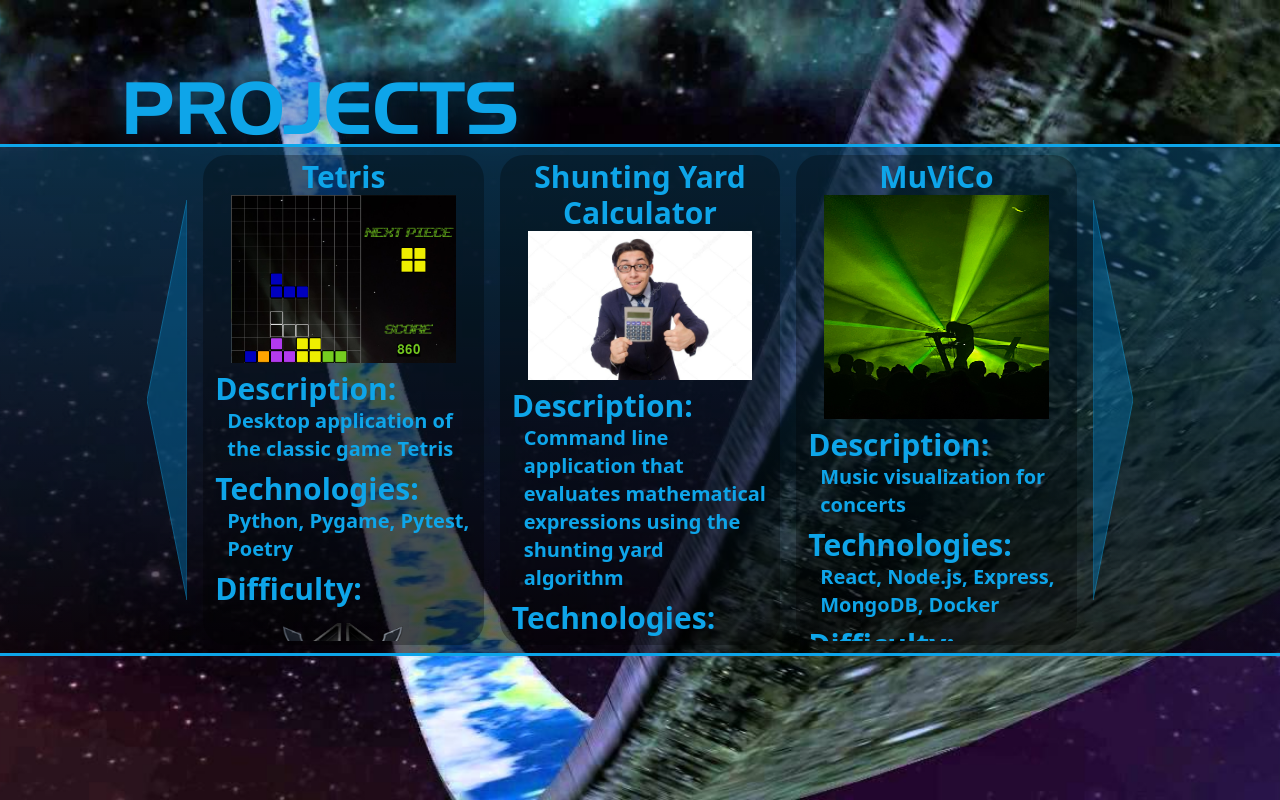
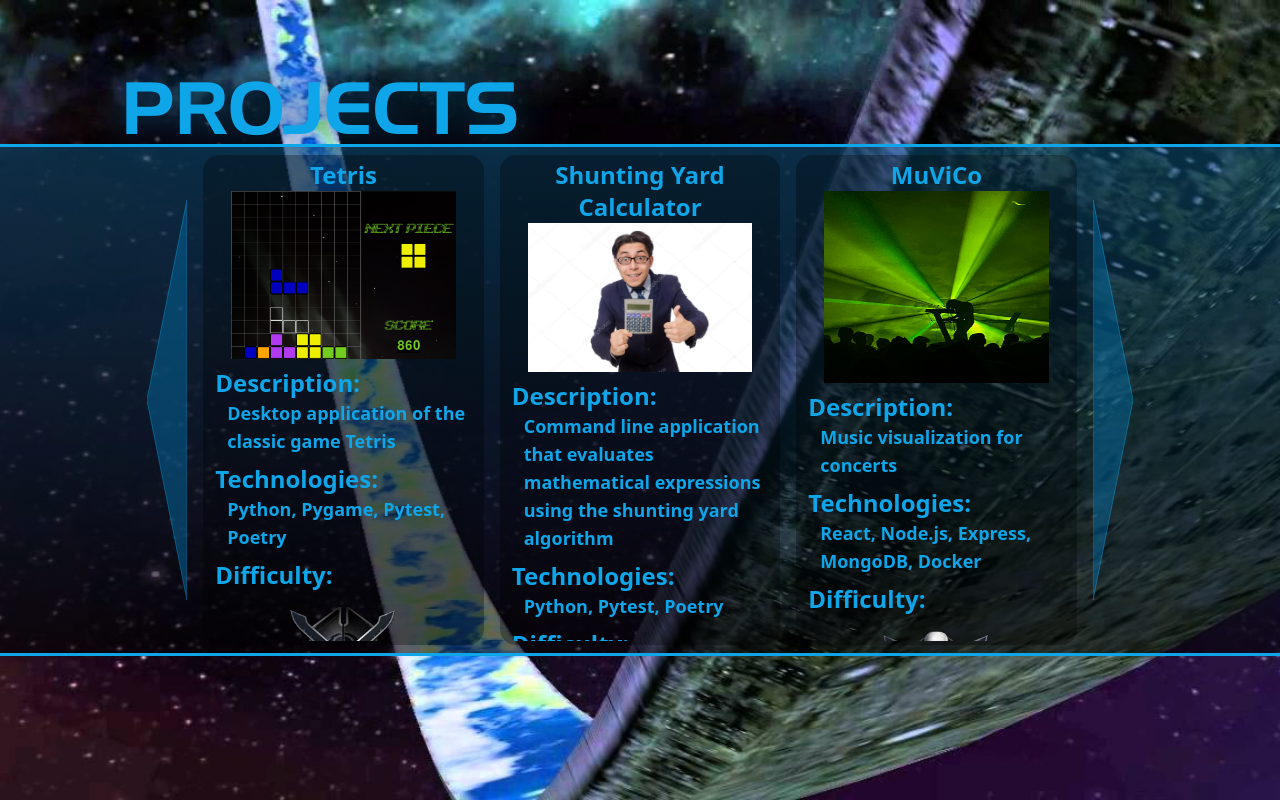
Before and after one commit to KalleHahl/HaloCE-Portfolio, a Next.js app in the folder portfolio/: page /projects in a window 1280 px wide. Built offline with nearby package versions, Linux system fonts and the light colour scheme.

Commit message:
changing responsiveness settings

```diff
--- a/portfolio/components/InfoCard.tsx
+++ b/portfolio/components/InfoCard.tsx
@@ -9,51 +9,51 @@ const InfoCard = ({ item }: { item: CarouselCard }) => {
   const project = "technologies" in item
   const experience = "time" in item
   return (
-    <div className="w-full h-full overflow-hidden rounded-3xl border-4 border-transparent bg-black bg-opacity-30 px-2 hover:border-sky-500 hover:bg-sky-900 hover:bg-opacity-30">
-      <p className="text-center text-2xl lg:text-3xl 2k:text-5xl font-bold text-sky-500">
+    <div className="w-full h-full overflow-hidden rounded-2xl border-4 border-transparent bg-black bg-opacity-30 px-2 hover:border-sky-500 hover:bg-sky-900 hover:bg-opacity-30">
+      <p className="text-center text-xl lg:text-2xl 2k:text-4xl font-bold text-sky-500">
         {item.title}
       </p>
       <div className="flex justify-center px-4">
         <Image
           src={item.image}
           alt={item.title as string}
-          className="width-full h-auto max-h-40 lg:max-h-56 2k:max-h-80"
+          className="width-full h-auto max-h-40 lg:max-h-48 2k:max-h-80"
         />
       </div>
-      <p className="mt-2 2k:mt-6 text-2xl lg:text-3xl 2k:text-5xl font-bold text-sky-500">
+      <p className="mt-2 2k:mt-6 text-xl lg:text-2xl 2k:text-4xl font-bold text-sky-500">
         Description:
       </p>
-      <p className="ml-3 lg:text-xl 2k:text-3xl font-bold text-sky-500">
+      <p className="ml-3 lg:text-lg 2k:text-2xl font-bold text-sky-500">
         {item.description}
       </p>
       {project && (
         <>
-          <p className="mt-2 2k:mt-6 text-2xl lg:text-3xl 2k:text-5xl font-bold text-sky-500">
+          <p className="mt-2 2k:mt-6 text-xl lg:text-2xl 2k:text-4xl font-bold text-sky-500">
             Technologies:
           </p>
-          <p className="ml-3 lg:text-xl 2k:text-3xl font-bold text-sky-500">
+          <p className="ml-3 lg:text-lg 2k:text-2xl font-bold text-sky-500">
             {(item as ProjectCard).technologies}
           </p>
         </>
       )}
       {experience && (
         <>
-          <p className="mt-2 2k:mt-6 text-2xl lg:text-3xl 2k:text-5xl font-bold text-sky-500">
+          <p className="mt-2 2k:mt-6 text-xl lg:text-2xl 2k:text-4xl font-bold text-sky-500">
             Time:
           </p>
-          <p className="ml-3 lg:text-xl 2k:text-3xl font-bold text-sky-500">
+          <p className="ml-3 lg:text-lg 2k:text-2xl font-bold text-sky-500">
             {(item as ExperienceCard).time}
           </p>
         </>
       )}
-      <p className="mt-2 2k:mt-6 text-2xl lg:text-3xl 2k:text-5xl font-bold text-sky-500">
+      <p className="mt-2 2k:mt-6 text-xl lg:text-2xl 2k:text-4xl font-bold text-sky-500">
         Difficulty:
       </p>
       <div className="flex justify-center">
         <Image
           src={item.difficulty}
           alt="difficulty"
-          className="w-20 h-20 lg:w-32 lg:h-32 mt-4 2k:w-60 2k:h-full"
+          className="w-20 h-20 lg:w-28 lg:h-28 mt-4 2k:w-60 2k:h-full"
         />
       </div>
     </div>
```
